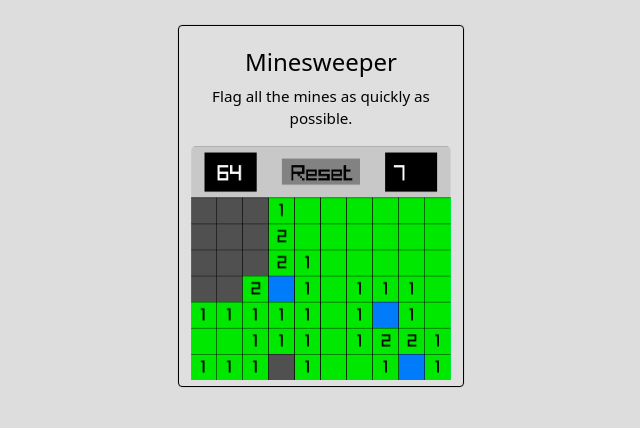
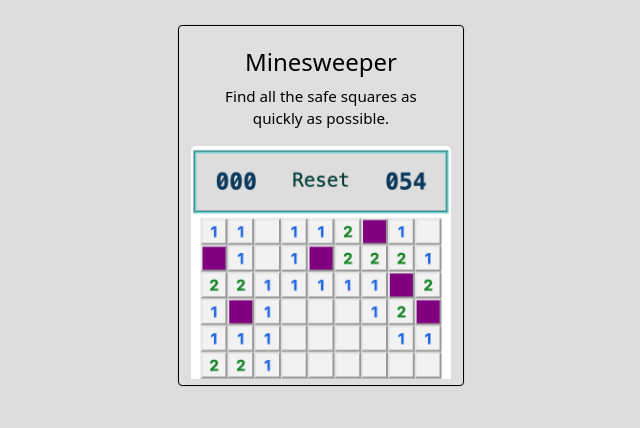
Before and after one commit to frankobjank/cs50_final_project, a Flask app: page / in a window 1280 px wide. Shown: the part 165-593 px from the top of the page, without its empty margins (319-959 px from the left). Run offline with Flask 3, Linux system fonts and the light colour scheme.

Commit message:
Fixed screenshot and description of game

```diff
--- a/templates/index.html
+++ b/templates/index.html
@@ -10,7 +10,7 @@
             <a href="/minesweeper" class="btn-custom">
                 <div class="card-body">
                     <h4 class="card-title">Minesweeper</h4>
-                    <p class="card-text">Flag all the mines as quickly as possible.<br></p>
+                    <p class="card-text">Find all the safe squares as quickly as possible.<br></p>
                 </div>
                 <img src="/static/minesweeper_screenshot.png" class="card-img-top" alt="Minesweeper screenshot">
             </a>
```
Also changed, not shown: database.db, static/minesweeper_screenshot.png.
